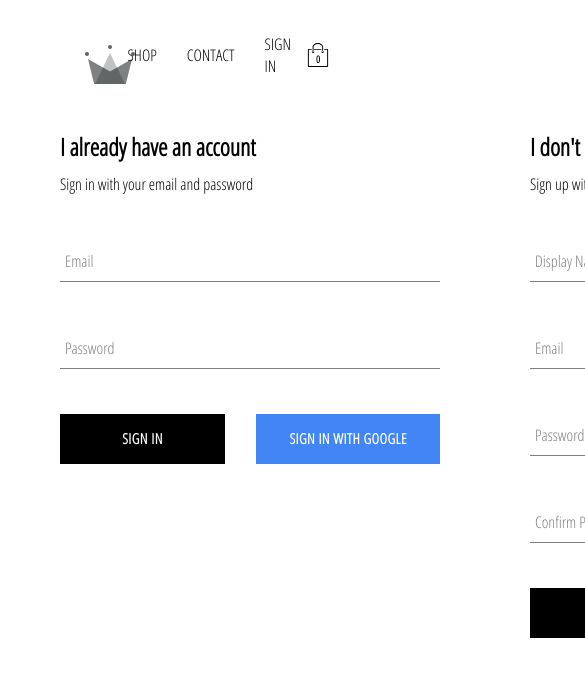
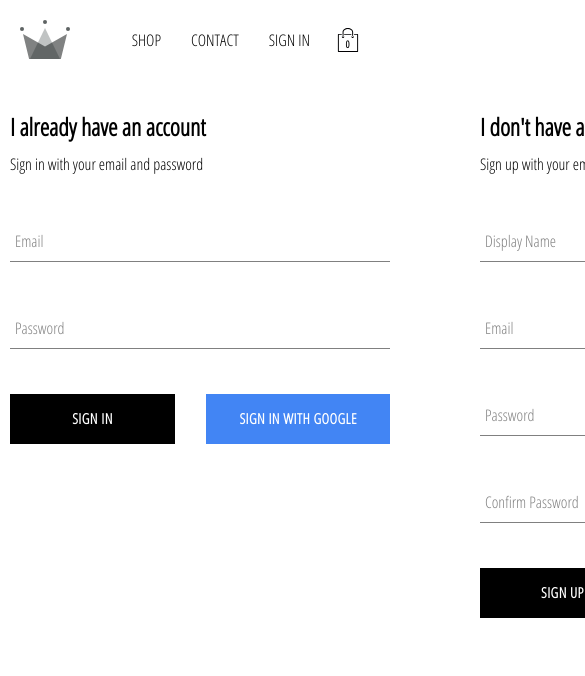
Before and after one commit to maaaaciej/ecommerce, a React (Create React App) app: page /signin in a window 390 px wide. Shown: the top 676 px of the page, 585 px wide, since content can reach past the window. Built offline with nearby package versions, Linux system fonts and the light colour scheme; no server answers.

Commit message:
added mobile responsive media queries

```diff
--- a/src/App.js
+++ b/src/App.js
@@ -1,5 +1,4 @@
 import React from "react";
-import "./App.scss";
 import { Switch, Route, Redirect } from "react-router-dom";
 import HomePage from "./pages/homepage/homepage.component";
 import ShopPage from "./pages/shop/shop.component";
@@ -13,7 +12,7 @@ import { setCurrentUser } from "./redux/users/users.actions";
 import {createStructuredSelector} from "reselect"
 import { selectCurrentUser } from "./redux/users/users.selectors";
 import {selectCollectionsForPreview} from "./redux/collection/collection.selectors"
-
+import {GlobalStyle} from "./global.styles"
 
 class App extends React.Component {
   unsubscribeFromAuth = null;
@@ -43,6 +42,7 @@ class App extends React.Component {
   render() {
     return (
       <div className="">
+        <GlobalStyle/>
         <Header />
         <Switch>
           <Route exact path="/" component={HomePage} />
--- a/src/components/collection-item/collection-item.styles.scss
+++ b/src/components/collection-item/collection-item.styles.scss
@@ -5,6 +5,13 @@
   height: 350px;
   align-items: center;
   position: relative;
+
+  @media screen and (max-width:800px){
+    align-items: center;
+    width:40vw;
+    padding:10px;
+    }
+
   .image {
     width: 100%;
     height: 95%;
@@ -18,6 +25,14 @@
     position: absolute;
     top:255px;
     display:none;
+    @media screen and (max-width:800px){
+      display: block;
+      opacity: 0.9;
+      min-width:unset;
+      padding: 0 10px;
+
+
+      }
   }
   &:hover{
     .image{
@@ -27,6 +42,7 @@
     .custom-button{
       opacity: 0.9;
       display: flex;
+
     }
   }
   .collection-footer {
@@ -45,4 +61,5 @@
       width: 10%;
     }
   }
+
 }
--- a/src/components/collection-overview/collection-overview.component.jsx
+++ b/src/components/collection-overview/collection-overview.component.jsx
@@ -12,7 +12,7 @@ const CollectionOverview = ({collections}) => {
       <Preview key={id} {...otherCollectionProps} />
     ))}
   </div> );
-}
+  }
 const mapStateToProps = createStructuredSelector({
     collections: selectCollectionsForPreview,
   });
--- a/src/components/directory/directory.styles.scss
+++ b/src/components/directory/directory.styles.scss
@@ -3,4 +3,6 @@
     display: flex;
     flex-wrap: wrap;
     justify-content: space-between;
+
+
   }
--- a/src/components/header/header.style.scss
+++ b/src/components/header/header.style.scss
@@ -4,11 +4,21 @@
     display: flex;
     justify-content: space-between;
     margin-bottom: 25px;
+    @media screen and (max-width:800px){
+      padding:10px;
+      height:60px;
+      margin-bottom: 20px;
+  }
 
     .logo-container {
       height: 100%;
       width: 70px;
       padding: 25px;
+
+      @media screen and (max-width:800px){
+        padding:0;
+        width: 50px;
+    }
     }
 
     .options {
@@ -17,6 +27,10 @@
       display: flex;
       align-items: center;
       justify-content: flex-end;
+
+      @media screen and (max-width:800px){
+        width:80%;
+    }
 
       .option {
         padding: 10px 15px;
--- a/src/components/menu-item/menu-item.styles.scss
+++ b/src/components/menu-item/menu-item.styles.scss
@@ -6,12 +6,15 @@
     align-items: center;
     justify-content: center;
     border: 1px solid black;
+
+
     &:hover {
       cursor: pointer;
 
       & .background-image {
         transform: scale(1.1);
         transition: transform 1s cubic-bezier(0.25, 0.45, 0.45, 0.95);
+        flex:1
       }
 
       & .content {
@@ -62,4 +65,7 @@
         font-size: 16px;
       }
     }
+    @media screen and (max-width:800px){
+      height:200px;
   }
+  }
--- a/src/components/preview-collection/preview-collection.component.jsx
+++ b/src/components/preview-collection/preview-collection.component.jsx
@@ -5,7 +5,7 @@ import CollectionItem from "../collection-item/collection-item.component"
 const Preview = ({ title, items }) => {
   return (
     <div className="collection-preview">
-      <h1 className="preview">{title.toUpperCase()}</h1>
+      <h1 className=" title">{title.toUpperCase()}</h1>
       <div className="preview">
         {items
           .filter((item, idx) => idx < 4)
--- a/src/components/preview-collection/preview-collection.style.scss
+++ b/src/components/preview-collection/preview-collection.style.scss
@@ -3,13 +3,25 @@
   flex-direction: column;
   margin-bottom: 30px;
 
+
   .title {
     font-size: 28px;
     margin-bottom: 25px;
+    text-align: center;
   }
 
   .preview {
     display: flex;
     justify-content: space-between;
+
+    @media screen and (max-width:800px){
+
+      display: grid;
+      grid-template-columns: 1fr 1fr;
+      align-self: center;
+      grid-gap:15px;
+
+
   }
-}
+
+}}
--- /dev/null
+++ b/src/global.styles.js
@@ -0,0 +1,23 @@
+import {createGlobalStyle} from "styled-components"
+
+export const GlobalStyle= createGlobalStyle`
+body {
+    font-family: "Open Sans Condensed", sans-serif;
+    padding: 20px 40px;
+
+    @media screen and (max-width:800px){
+        padding:10px;
+    }
+  }
+
+  a{
+    text-decoration: none;
+    color:black;
+  }
+
+  *{
+    box-sizing: border-box;
+  }
+
+
+`
--- a/src/pages/categories/categories.style.scss
+++ b/src/pages/categories/categories.style.scss
@@ -11,9 +11,16 @@
       display: grid;
       grid-template-columns: 1fr 1fr 1fr 1fr;
       grid-gap: 10px;
+      @media screen and (max-width:800px){
+        display: grid;
+        grid-template-columns: 1fr 1fr;
+        padding:10px;
+        }
 
       & .collection-item {
         margin-bottom: 30px;
       }
     }
+
+
   }
--- a/src/pages/checkout/checkout.style.scss
+++ b/src/pages/checkout/checkout.style.scss
@@ -5,6 +5,9 @@
     flex-direction: column;
     align-items: center;
     margin: 50px auto 0;
+    @media screen and (max-width: 800px) {
+      width: 90%;
+    }
 
     .checkout-header {
       width: 100%;
@@ -20,6 +23,12 @@
         &:last-child {
           width: 8%;
         }
+        @media screen and (max-width: 800px) {
+          width: 22%;
+          &:last-child {
+            width: 12%;
+          }
+        }
       }
     }
 
@@ -27,6 +36,10 @@
       margin-top: 30px;
       margin-left: auto;
       font-size: 36px;
+
+      @media screen and (max-width: 800px) {
+        font-size: 1.5rem;
+      }
     }
 
     .test-card{
@@ -36,5 +49,10 @@
       margin-bottom: 8%;
       color: red;
       font-weight: bolder;
+      @media screen and (max-width: 800px) {
+        font-size: 1.5rem;
+      }
     }
+
+
   }
--- a/src/pages/homepage/homepage.styles.scss
+++ b/src/pages/homepage/homepage.styles.scss
@@ -3,4 +3,9 @@
   flex-direction: column;
   align-items: center;
   padding: 20px 80px;
+
+  @media screen and (max-width:800px){
+   padding:10px;
+
+  }
 }
```
